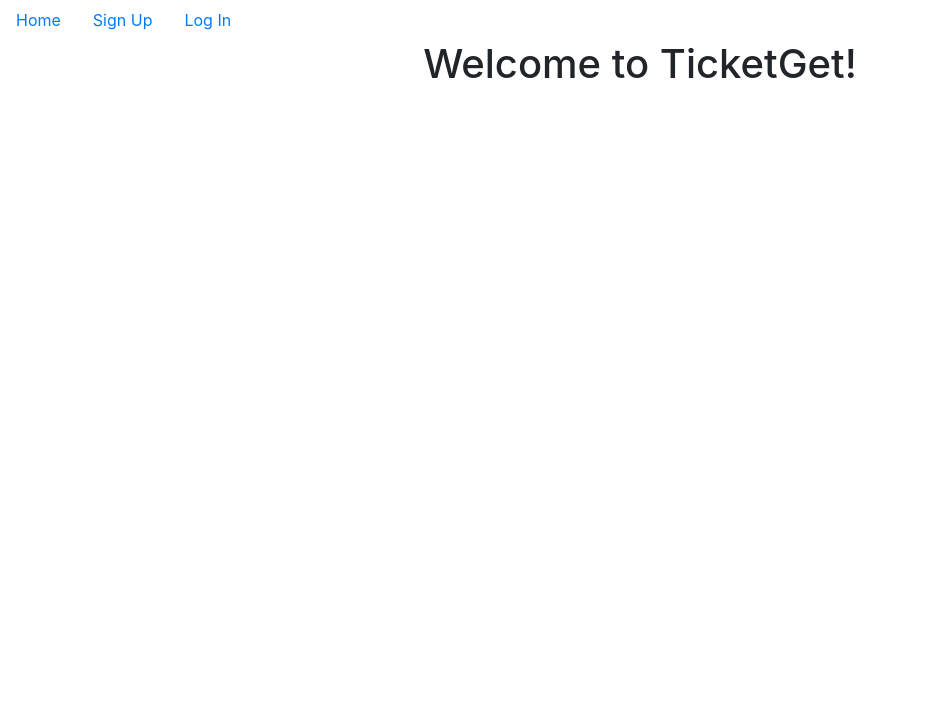
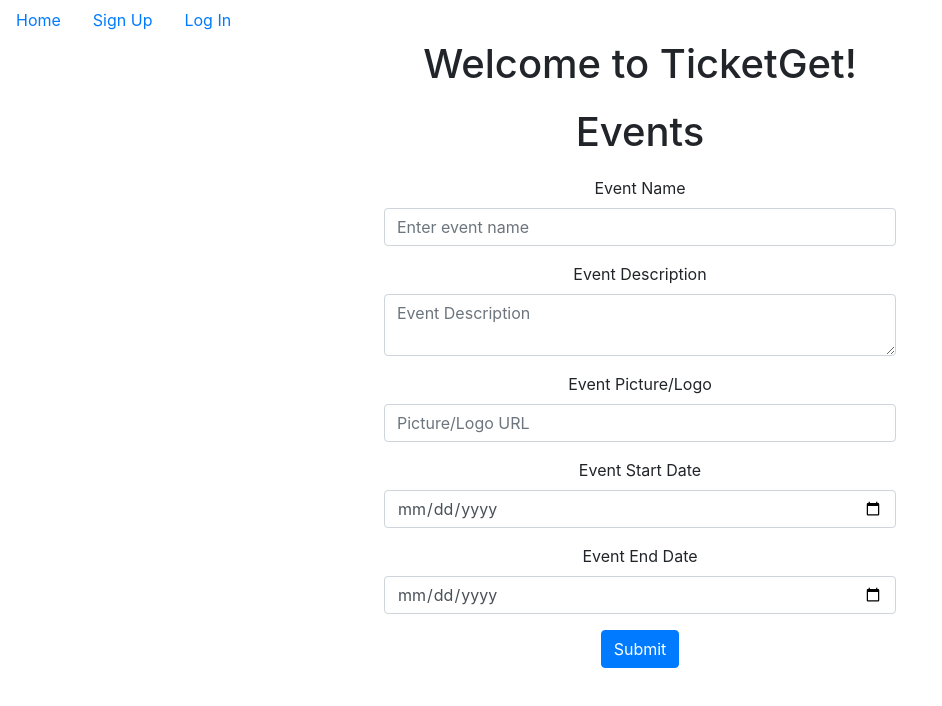
Before and after one commit to sneelagiri/ticketGet-client, a React (Create React App) app: page / in a window 1280 px wide. Shown: the top 706 px of the page, without its empty margins (0-942 px from the left). Built offline with nearby package versions, Linux system fonts and the light colour scheme.

Commit message:
add event form

```diff
--- a/src/actions/events.js
+++ b/src/actions/events.js
@@ -2,6 +2,7 @@
 const databaseUrl = "http://localhost:4000";
 
 export const FETCH_EVENTS = "FETCH_EVENTS";
+export const CREATE_EVENT = "CREATE_EVENT";
 
 function fetchEventsSuccess(events) {
   return {
@@ -16,3 +17,25 @@
     dispatch(fetchEventsSuccess(response));
   };
 }
+
+function createEventSuccess(event) {
+  return {
+    type: CREATE_EVENT,
+    payload: event
+  };
+}
+
+export function createEvent(event) {
+  // console.log(event);
+  return async function(dispatch, getState) {
+    const response = await axios.post(`${databaseUrl}/event`, {
+      name: event.name,
+      description: event.description,
+      eventPicture: event.picture,
+      startDate: event.startDate,
+      endDate: event.endDate
+    });
+    // console.log(response);
+    dispatch(createEventSuccess(response.data));
+  };
+}
--- a/src/components/Events/EventContainer.js
+++ b/src/components/Events/EventContainer.js
@@ -2,25 +2,63 @@
 import { connect } from "react-redux";
 import Events from "./Events";
 import EventForm from "./EventForm";
-
+import { createEvent } from "../../actions/events";
 const url = "http://localhost:4000";
-export default class EventContainer extends Component {
+class EventContainer extends Component {
   state = {
-    events: [],
-    event: {
-      name: "",
-      description: ""
-    }
+    name: "",
+    description: "",
+    picture: "",
+    startDate: "",
+    endDate: ""
   };
 
-  componentDidMount() {}
+  handleChange = event => {
+    this.setState({ [event.target.name]: event.target.value });
+  };
+
+  handleSubmit = event => {
+    event.preventDefault();
+    const newEvent = {
+      name: this.state.name,
+      description: this.state.description,
+      picture: this.state.picture,
+      startDate: this.state.startDate,
+      endDate: this.state.endDate
+    };
+    // console.log(this.state);
+    // console.log("WHAT IS THIS PROPS DISPATCH", this.props.dispatch);
+    // console.log(this.props.currentUserId);
+    this.props.dispatch(createEvent(newEvent));
+    this.setState({
+      name: "",
+      description: "",
+      picture: "",
+      startDate: "",
+      endDate: ""
+    });
+  };
+
   render() {
     return (
       <div>
         <h1>Events</h1>
         <Events />
-        <EventForm />
+        <EventForm
+          values={this.state}
+          handleChange={this.handleChange}
+          handleSubmit={this.handleSubmit}
+        />
       </div>
     );
   }
 }
+
+const mapStateToProps = state => {
+  return {
+    userLoggedIn: state.user.token !== null,
+    currentUserId: state.user
+  };
+};
+
+export default connect(mapStateToProps)(EventContainer);
--- a/src/components/Events/EventForm.js
+++ b/src/components/Events/EventForm.js
@@ -1,7 +1,65 @@
 import React, { Component } from "react";
+import Form from "react-bootstrap/Form";
+import Button from "react-bootstrap/Button";
 
 export default class EventForm extends Component {
   render() {
-    return <div></div>;
+    const props = this.props;
+    return (
+      <Form className="form" onSubmit={props.handleSubmit}>
+        <Form.Group controlId="formEventName">
+          <Form.Label>Event Name</Form.Label>
+          <Form.Control
+            onChange={props.handleChange}
+            type="text"
+            name="name"
+            value={props.values.name}
+            placeholder="Enter event name"
+          />
+        </Form.Group>
+
+        <Form.Group controlId="formEventDesc">
+          <Form.Label>Event Description</Form.Label>
+          <Form.Control
+            onChange={props.handleChange}
+            as="textarea"
+            name="description"
+            value={props.values.description}
+            placeholder="Event Description"
+          />
+        </Form.Group>
+        <Form.Group controlId="formEventPicture">
+          <Form.Label>Event Picture/Logo</Form.Label>
+          <Form.Control
+            onChange={props.handleChange}
+            type="text"
+            name="picture"
+            value={props.values.picture}
+            placeholder="Picture/Logo URL"
+          />
+        </Form.Group>
+        <Form.Group controlId="formStartDate">
+          <Form.Label>Event Start Date</Form.Label>
+          <Form.Control
+            onChange={props.handleChange}
+            type="date"
+            name="startDate"
+            value={props.values.startDate}
+          />
+        </Form.Group>
+        <Form.Group controlId="formEndDate">
+          <Form.Label>Event End Date</Form.Label>
+          <Form.Control
+            onChange={props.handleChange}
+            type="date"
+            name="endDate"
+            value={props.values.endDate}
+          />
+        </Form.Group>
+        <Button variant="primary" type="submit">
+          Submit
+        </Button>
+      </Form>
+    );
   }
 }
--- a/src/components/Home.js
+++ b/src/components/Home.js
@@ -1,10 +1,12 @@
 import React, { Component } from "react";
+import EventContainer from "./Events/EventContainer";
 
 export default class Home extends Component {
   render() {
     return (
       <div>
         <h1>Welcome to TicketGet!</h1>
+        <EventContainer />
       </div>
     );
   }
--- /dev/null
+++ b/src/reducers/events.js
@@ -0,0 +1,14 @@
+import { FETCH_EVENTS, CREATE_EVENT } from "../actions/events";
+
+const initialState = [];
+
+export default (state = initialState, action = []) => {
+  switch (action.type) {
+    case FETCH_EVENTS:
+      return action.payload;
+    case CREATE_EVENT:
+      return [...state, action.payload];
+    default:
+      return state;
+  }
+};
--- a/src/reducers/index.js
+++ b/src/reducers/index.js
@@ -1,3 +1,5 @@
 import { combineReducers } from "redux";
 import user from "./user";
-export default combineReducers({ user });
+import events from "./events";
+
+export default combineReducers({ user, events });
```
